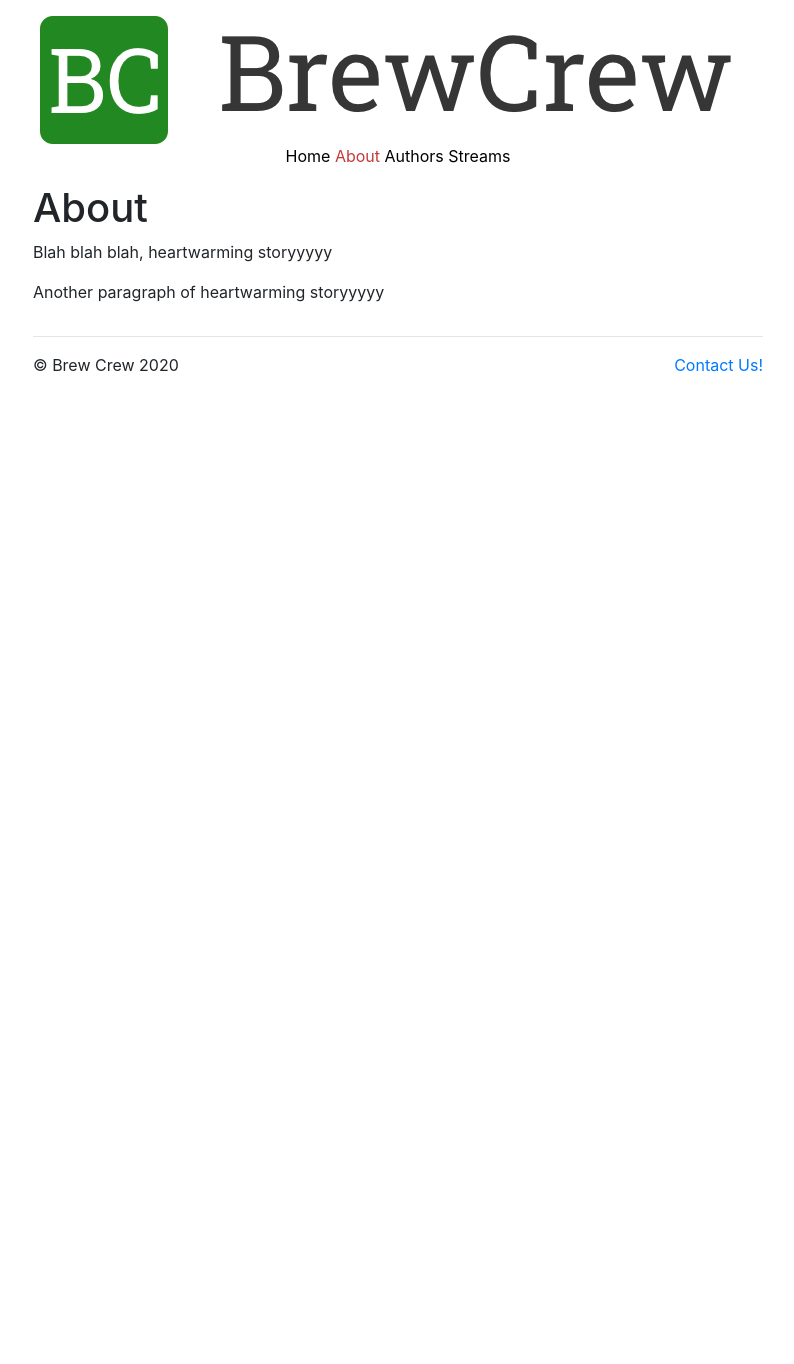
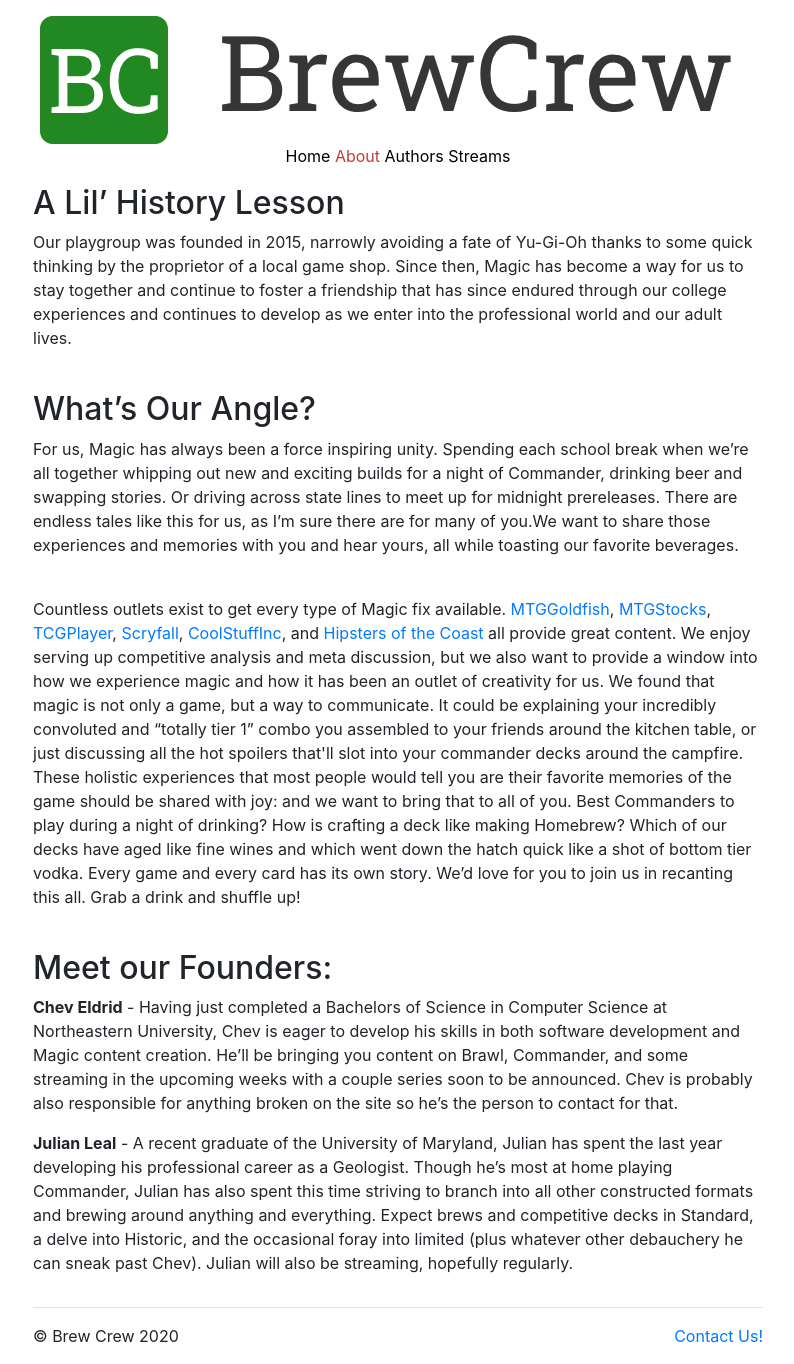
Before and after one commit to chevEldrid/mtgsite, a Jekyll site: the page built from about.md, in a window 1280 px wide. Shown: the whole page, without its empty margins (242-1036 px from the left). Built offline with Jekyll 4.4.1, drawn with Linux system fonts in a browser that asks for light colours; before the commit the page ends 900 px from its top, so only the background shows below that.

Commit message:
fix timeline, add welcome, mirror about

```diff
--- a/about.md
+++ b/about.md
@@ -6,9 +6,24 @@ title: About the Crew
     <div class="col-md-2"></div>
     <div class="col-md-8">
         <div id="about-content">
-            <h1>About</h1>
-            <p>Blah blah blah, heartwarming storyyyyy</p>
-            <p>Another paragraph of heartwarming storyyyyy</p>
+            <h2>A Lil’ History Lesson</h2>
+            <p>Our playgroup was founded in 2015, narrowly avoiding a fate of Yu-Gi-Oh thanks to some quick thinking by the proprietor of a local game shop. Since then, Magic has become a way for us to stay together and continue to foster a friendship that has since endured through our college experiences and continues to develop as we enter into the professional world and our adult lives.</p>
+            <br />
+            <h2>What’s Our Angle?</h2>
+            <p>For us, Magic has always been a force inspiring unity. Spending each school break when we’re all together whipping out new and exciting builds for a night of Commander, drinking beer and swapping stories. Or driving across state lines to meet up for midnight prereleases. There are endless tales like this for us, as I’m sure there are for many of you.We want to share those experiences and memories with you and hear yours, all while toasting our favorite beverages.</p>
+            <br />
+            <p>Countless outlets exist to get every type of Magic fix available.
+                <a href="https://www.mtggoldfish.com/" target="_blank">MTGGoldfish</a>,
+                <a href="https://www.mtgstocks.com/news" target="_blank">MTGStocks</a>,
+                <a href="https://www.tcgplayer.com/" target="_blank">TCGPlayer</a>,
+                <a href="https://scryfall.com/" target="_blank">Scryfall</a>,
+                <a href="https://www.coolstuffinc.com/" target="_blank">CoolStuffInc</a>, and
+                <a href="https://www.hipstersofthecoast.com/" target="_blank">Hipsters of the Coast</a>
+            all provide great content. We enjoy serving up competitive analysis and meta discussion, but we also want to provide a window into how we experience magic and how it has been an outlet of creativity for us. We found that magic is not only a game, but a way to communicate. It could be explaining your incredibly convoluted and “totally tier 1” combo you assembled to your friends around the kitchen table, or just discussing all the hot spoilers that'll slot into your commander decks around the campfire.  These holistic experiences that most people would tell you are their favorite memories of the game should be shared with joy: and we want to bring that to all of you. Best Commanders to play during a night of drinking? How is crafting a deck like making Homebrew? Which of our decks have aged like fine wines and which went down the hatch quick like a shot of bottom tier vodka. Every game and every card has its own story. We’d love for you to join us in recanting this all. Grab a drink and shuffle up!</p>
+            <br />
+            <h2>Meet our Founders:</h2>
+            <p><b>Chev Eldrid</b> - Having just completed a Bachelors of Science in Computer Science at Northeastern University, Chev is eager to develop his skills in both software development and Magic content creation. He’ll be bringing you content on Brawl, Commander, and some streaming in the upcoming weeks with a couple series soon to be announced. Chev is probably also responsible for anything broken on the site so he’s the person to contact for that.</p>
+            <p><b>Julian Leal</b> - A recent graduate of the University of Maryland, Julian has spent the last year developing his professional career as a Geologist. Though he’s most at home playing Commander, Julian has also spent this time striving to branch into all other constructed formats and brewing around anything and everything. Expect brews and competitive decks in Standard, a delve into Historic, and the occasional foray into limited (plus whatever other debauchery he can sneak past Chev). Julian will also be streaming, hopefully regularly.</p>
         </div>
     </div>
 </div>
```
Also changed, not shown: _posts/2020-04-30-welcome.md (deleted, +0 -23 lines), _posts/2020-05-01-video.html (deleted, +0 -22 lines), _posts/2020-05-10-welcome.md (added, +45 -0 lines), _posts/2020-05-11-drunk_commander_1.md (renamed from _posts/2020-05-08-drunk_commander_1.md), _posts/2020-05-11-rye_1.md (renamed from _posts/2020-05-08-rye_1.md), assets/images/welcome-cover.png (added).
